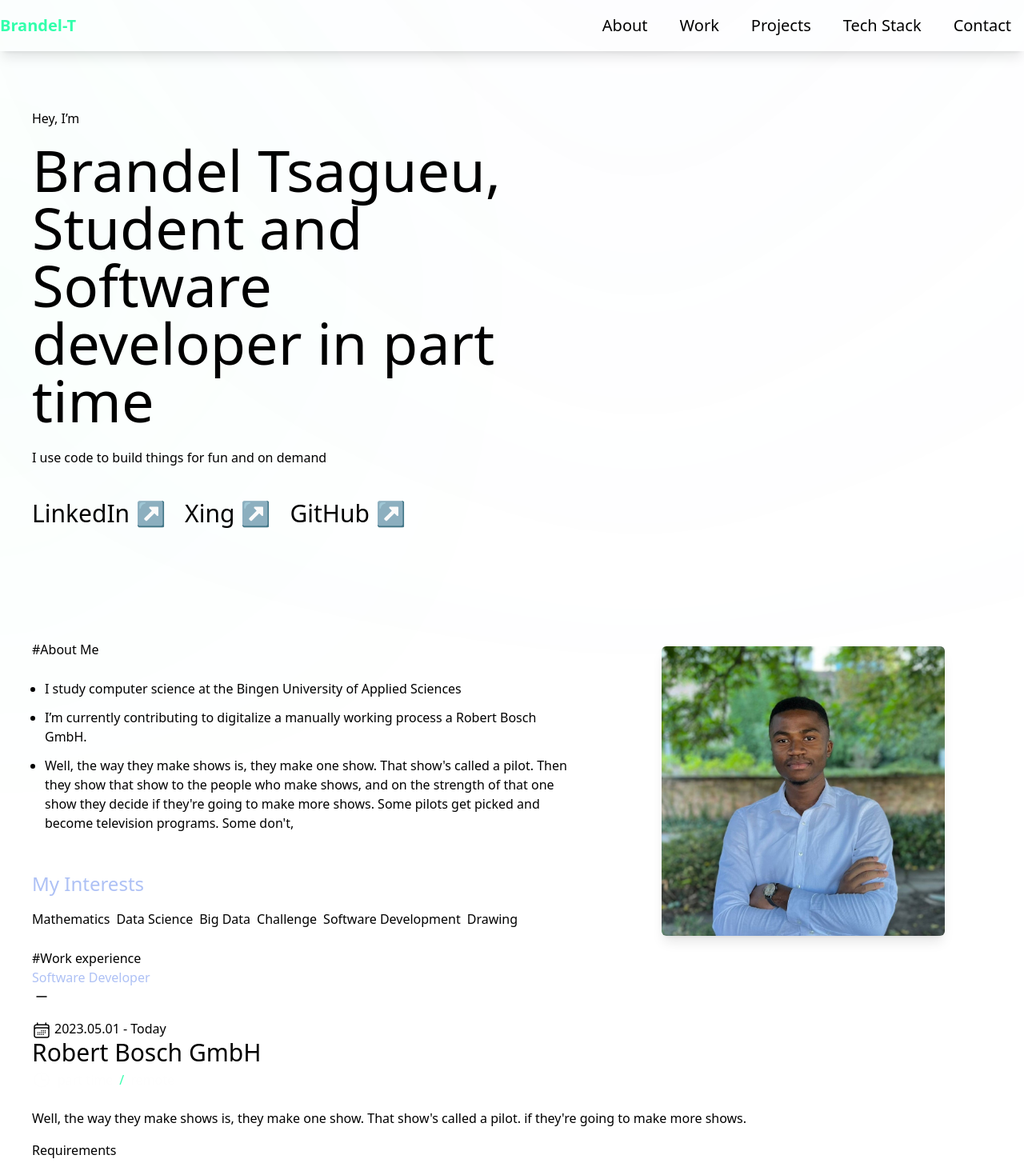
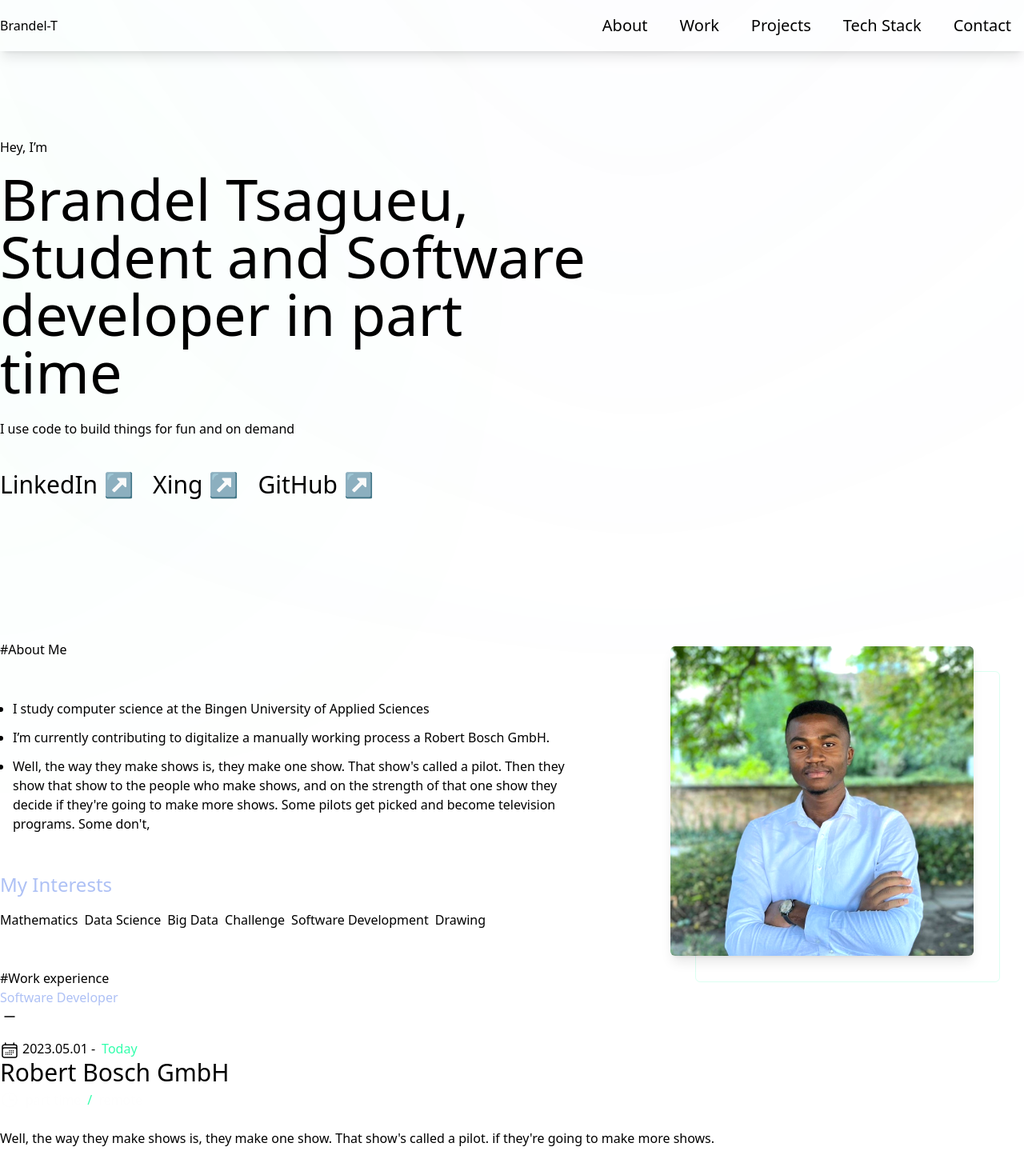
Before and after one commit to Brandel-T/brandel-tsagueu, a Nuxt app: page / in a window 1280 px wide. Shown: the top 1454 px of the page at 80% size. Built offline with nearby package versions, Linux system fonts and the light colour scheme.

Commit message:
[ADD] contact and footer sections

```diff
--- a/app.vue
+++ b/app.vue
@@ -1,5 +1,5 @@
 <template>
-  <div class="app lg:px-10">
+  <div class="app">
     <div class="">
         <NavBar class="fixed left-0 right-0 shadow-lg mx-auto !bg-transparent" />
     </div>
@@ -10,11 +10,16 @@
     <WorkExperience id="work" :jobs="jobs" />
     <Projects id="projects" :projects="projects" />
     <TechStack id="tech-stack" :recentTechnologies="recentTechStack" :items="techStack" />
+    <div class="bg-gradient">
+      <Contact id="contact" />
+    </div>
+    <Footer />
   </div>
 </template>
 
 <script setup lang="ts">
 import {JobType, ProjectType, TechStackType} from "~/utils/models";
+import Footer from "~/components/Footer.vue";
 
 const jobs: JobType[] = [
     {
--- a/assets/styles/main.scss
+++ b/assets/styles/main.scss
@@ -24,6 +24,11 @@ body {
   }
 }
 
+// ********** LOGO **********
+.logo {
+  @apply text-secondary font-semibold text-lg sm:text-xl
+}
+
 
 // ********** HEADINGS ******************
 .heading-1 {
@@ -32,6 +37,10 @@ body {
 .heading-2 {
   @apply text-base md:text-lg font-semibold
 }
+.heading-thin {
+  @apply text-base md:text-xl font-thin
+}
+
 .small {
   @apply text-xs text-soft
 }
@@ -153,3 +162,8 @@ body {
 .accordion-header__container--desktop .accordion-header {
   @apply mb-2 w-full
 }
+
+// BACKGROUND GRADIENT
+.bg-gradient {
+  background: $bg-gradient
+}
--- a/assets/styles/tailwind.css
+++ b/assets/styles/tailwind.css
@@ -4,6 +4,6 @@
 
 @layer utilities {
   .container {
-    @apply mx-auto px-2;
+    @apply mx-auto px-2 lg:px-10;
   }
 }
--- a/components/About.vue
+++ b/components/About.vue
@@ -1,7 +1,7 @@
 <template>
     <section class="about page-section">
         <SectionHeader title="About Me" />
-        <div class="section-body">
+        <div class="section-body !-z-1">
             <div class="about-content">
                 <ul class="list-disc pl-4">
                     <li
@@ -21,10 +21,12 @@
                     </span>
                 </div>
             </div>
-            <img
-                src="~/assets/images/profil-1.jpeg"
-                class="profile"
-            />
+            <div class="profile img-wrapper rounded-md after:outline after:outline-1 after:outline-tertiary hover:after:bg-tertiary">
+                <img
+                    src="~/assets/images/profil-1.jpeg"
+                    class="w-full h-full rounded-md"
+                />
+            </div>
         </div>
     </section>
 </template>
@@ -59,7 +61,34 @@ export default {
 <style scoped lang="scss">
 .section-body {
     @apply grid grid-cols-12 gap-12 justify-center
-    portrait:flex portrait:flex-col
+    portrait:flex portrait:flex-col relative
+}
+.img-wrapper::after {
+    content: '';
+    width: 100%;
+    height: 100%;
+    display: block;
+    position: absolute;
+    top: 2em;
+    left: 2em;
+    z-index: -1;
+    border-radius: 0.32em;
+    transition: all 1s;
+    mix-blend-mode: darken;
+}
+.img-wrapper:hover {
+    &::after {
+        top: 1em;
+        left: 1em;
+    }
+}
+.img-wrapper img {
+    filter:  brightness(130%);
+    isolation: isolate;
+    transition: all 1s ease-in-out;
+}
+.img-wrapper img:hover {
+    filter: grayscale(0%) ;
 }
 
 .about-content {
@@ -70,7 +99,8 @@ export default {
 }
 
 .profile {
-    @apply col-span-12 mt-16 md:mt-0
+    @apply
+        col-span-12 mt-16 md:mt-0
         w-3/4 md:w-full lg:w-3/4 mx-auto -order-1
         md:order-none md:col-start-8 md:col-span-5
         portrait:-order-1 portrait:w-3/4
@@ -79,13 +109,8 @@ export default {
         md:aspect-auto
         shadow-lg
         rounded-md
-        self-center
-        hover:outline
-        hover:outline-1
         outline-secondary
         relative
-        hover:shadow-lg
-        hover:shadow-secondary
         transition
         duration-300
         ease-in-out
--- a/components/Anchor.vue
+++ b/components/Anchor.vue
@@ -1,6 +1,6 @@
 <template>
     <div
-        class="link relative hover:cursor-pointer w-fit"
+        class="anchor link relative hover:cursor-pointer w-fit"
         @mouseenter="hover = true"
         @mouseleave="hover = false"
     >
@@ -8,7 +8,7 @@
             <span class="w-fit mb-1">
                 <span v-if="type === 'internal' && hashtagVisible" class="hashtag">#</span>
                 <span class="text-slate-400 text-xl sm:text-2xl md:text-3xl font-light mr-2">
-                    <a :href="url" target="_blank">{{ name }}</a>
+                    <a :href="`${email ? 'mailto:' : ''}${ url }`" :target="'_blank'">{{ name }}</a>
                 </span>
                 <span
                     v-if="type === 'external' && externalIconVisible"
@@ -33,7 +33,8 @@ export default {
         name: { type: String, required: true },
         hashtagVisible: { type: Boolean, default: true },
         externalIconVisible: { type: Boolean, default: true },
-        url: { type: String, }
+        url: { type: String, },
+        email: { type: Boolean, default: false }
     },
     setup() {
         const hover = ref<boolean>(false)
@@ -55,11 +56,4 @@ export default {
     border: none;
     width: 100%;
 }
-
-:deep(.icon) {
-    svg {
-        color: red !important;
-        background-color: red;
-    }
-}
 </style>
--- /dev/null
+++ b/components/Contact.vue
@@ -0,0 +1,51 @@
+<template>
+<section class="contact page-section">
+    <SectionHeader title="Get In Touch" />
+    <div class="section-body flex !items-center mx-auto pb-20">
+        <div class="grid grid-cols-1 grid-rows-2 shadow-2xl hover:shadow-primary rounded-lg px-4 h-fit">
+            <div class="contact-wrapper">
+                <div class="heading-thin contact-label">E-mail</div>
+                <div class="heading-1">
+                    <Anchor
+                        class="heading-1"
+                        url="johndoe@gmail.com"
+                        name="Tsagueubrandel@gmail.com"
+                        :email="true"
+                        type="external"
+                    />
+                </div>
+                <div class="heading-thin contact-label">Social Media</div>
+                <div class="col-start-2 col-span-2 row-start-2 row-span-2 flex flex-col gap-2">
+                    <Anchor class="heading-1" url="https://www.linkedin.com/in/brandel-tsagueu-6a27bb205/" name="LinkedIn" type="external" />
+                    <Anchor class="heading-1" url="https://www.xing.com/profile/Brandel_Tsagueu/cv" name="Xing" type="external" />
+                    <Anchor class="heading-1" url="https://github.com/Brandel-T" name="GitHub" type="external" />
+                </div>
+            </div>
+            <div class="h-fit grid grid-cols-4 md:grid-cols-3 gap-8 justify-center">
+                <div class="col-span-3 md:col-span-1 md:text-end heading-thin text-soft">Feel free to address me in</div>
+                <div class="text-xl col-start-2 col-span-2 sm:text-2xl md:text-3xl font-light mr-2 flex flex-col gap-6">
+                    <div class="text-soft">English<small class="small">,</small></div>
+                    <div class="text-soft">German <small class="small">or</small></div>
+                    <div class="text-soft">French</div>
+                </div>
+            </div>
+        </div>
+    </div>
+</section>
+</template>
+
+<style scoped lang="scss">
+.contact-wrapper {
+    @apply
+        max-h-80 md:max-h-80
+        mx-auto py-8 gap-4
+        grid grid-cols-4 md:grid-cols-3 grid-rows-3
+}
+.contact-label {
+    @apply justify-self-end col-start-1 col-span-1 text-soft text-end
+}
+
+:deep(.anchor) {
+    @apply relative -top-2
+}
+</style>
--- /dev/null
+++ b/components/Footer.vue
@@ -0,0 +1,39 @@
+<script setup lang="ts">
+const currentYear = new Date().getFullYear()
+</script>
+
+<template>
+<footer class="h-30 w-full py-6 md:py-10 relative">
+    <div class="logo w-fit mx-auto text-center">Brandel-T</div>
+    <div class="h-fit py-10 text-center text align-middle px-4">
+        Design and built with passion by
+        <a href="#" class="highlight">Brandel Tsagueu</a>.
+        All rights reserved &copy; {{ currentYear }}
+    </div>
+    <div class="h-2 bg-secondary absolute top-0 left-0 w-full"></div>
+</footer>
+</template>
+
+<style scoped lang="scss">
+:deep(.logo) {
+  position: relative;
+
+  &::after, &::before {
+    content: '';
+    display: block;
+    height: 1px;
+    width: calc(100vw);
+    background-color: $secondary;
+    position: absolute;
+    top: 50%;
+  }
+  &::before {
+    right: 100%;
+    margin-right: 1rem;
+  }
+  &::after {
+    left: 100%;
+    margin-left: 1rem;
+  }
+}
+</style>
--- a/components/Hero.vue
+++ b/components/Hero.vue
@@ -9,7 +9,7 @@ export default {
 <template>
 <div class="hero container h-screen">
     <div class="w-full h-full my-auto grid grid-cols-12 justify-center items-center">
-      <div class="col-span-12 md:col-span-9 lg:col-span-8 xl:col-span-6 lg:col-span-6">
+      <div class="col-span-12 md:col-span-9 lg:col-span-8 xl:col-span-7">
           <div>
               <div class="body-text mb-4 text-center md:text-left">Hey, I’m</div>
               <div class="text-4xl md:text-5xl lg:text-6xl xl:text-7xl text-center md:text-left">
--- a/components/NavBar.vue
+++ b/components/NavBar.vue
@@ -11,9 +11,9 @@ export default {
 </script>
 
 <template>
-<div class="">
+<div class="z-1">
   <div class="container flex justify-between items-center h-16 relative">
-    <div id="logo" class="text-secondary font-semibold text-lg sm:text-xl">
+    <div id="logo" class="logo">
         <a href="#hero">Brandel-T</a>
     </div>
     <nav class="hidden md:block">
@@ -38,8 +38,8 @@ export default {
 
     <IconMenu class="md:hidden block" v-if="!menuOpen" @click="toggleMenu" />
     <IconXmark class="md:hidden block" v-else @click="toggleMenu" />
-    <nav v-if="menuOpen" class="bg-primary shadow-md md:hidden block absolute left-0 top-16 w-full px-4 -z-1">
-        <ul class="grig grid-cols-1 divide-y divide-tertiary">
+    <nav v-if="menuOpen" class="bg-primary shadow-md md:hidden block absolute left-0 top-16 w-full px-4 z-1">
+        <ul class="grid grid-cols-1 divide-y divide-tertiary">
             <li class="menu-item">
                 <a href="#about">About</a>
             </li>
@@ -63,7 +63,7 @@ export default {
 
 <style scoped lang="scss">
 .menu-item {
-  @apply rounded py-2 px-4 sm:text-lg md:text-xl hover:text-secondary transition-all duration-500 ease-in-out
+  @apply py-3 px-4 sm:text-lg md:text-xl hover:text-secondary transition-all duration-500 ease-in-out
 }
 .menu-item {
   display: block;
--- a/components/WorkExperience.vue
+++ b/components/WorkExperience.vue
@@ -44,7 +44,10 @@ export default {
                           <div class="body-text">
                           <span class="small flex items-center gap-2">
                               <IconCalendar class="!h-5 !w-5 icon-gray" />
-                              {{ useDateFormat(job.startDate) }} - {{ useDateFormat(job.endDate) }}</span>
+                              {{ useDateFormat(job.startDate) }} - <span :class="{
+                                  'text-secondary': useDateFormat(job.endDate) == 'Today'
+                              }">{{ useDateFormat(job.endDate) }}</span>
+                          </span>
                           </div>
                           <div class="heading-1 ">
                               <Anchor :name="job.company" :hashtag-visible="false" url="https://www.bosch.de/" />
```
